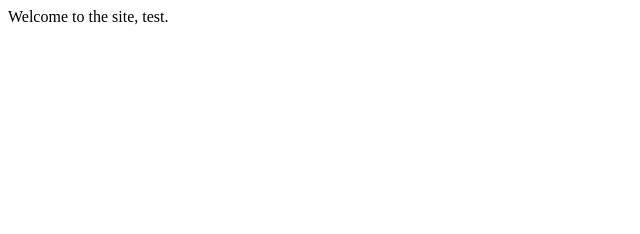
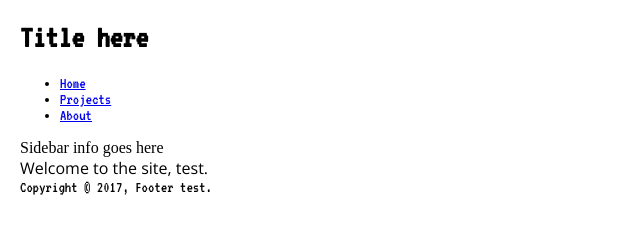
Before and after one commit to bilakispa/bilakispa.github.io, a plain HTML site: page index.html in a window 1280 px wide. Shown: the whole page, without its empty margins (0-640 px from the left). Drawn offline with nearby package versions, Linux system fonts and the light colour scheme.

Commit message:
Added a basic css file

```diff
--- /dev/null
+++ b/css/style.css
@@ -0,0 +1,20 @@
+* {
+	box-sizing: border-box;
+}
+
+body {
+	margin: 0;
+	padding: 0px 20px;
+}
+
+body {
+
+}
+
+header, nav, footer {
+    font-family: 'VT323', monospace;
+}
+
+main {
+	font-family: 'Open Sans', sans-serif;
+}
--- a/index.html
+++ b/index.html
@@ -1,7 +1,40 @@
-<!DOCTYPE html>
+<!doctype html>
 <html>
+	<head>
+		<title>Home | bilakispa.github.io</title>
+		<link href='./css/style.css' type='text/css' rel='stylesheet' />
+		<link href="https://fonts.googleapis.com/css?family=Open+Sans:400,400i,700,700i|VT323" rel="stylesheet">
+	</head>
 
-<body>
-  Welcome to the site, test.
-</body>
+	<body>
+
+		<div class="container">
+
+			<header>
+				<h1>Title here</h1>
+			</header>
+
+			<nav>
+				<ul>
+					<li><a href="#">Home</a></li>
+					<li><a href="#">Projects</a></li>
+					<li><a href="#">About</a></li>
+				</ul>
+			</nav>
+
+			<aside>
+				Sidebar info goes here
+			</aside>
+
+			<main>
+				Welcome to the site, test.
+			</main>
+
+			<footer>
+				Copyright &copy; 2017, Footer test.
+			</footer>
+
+		</div>
+
+	</body>
 </html>
```
